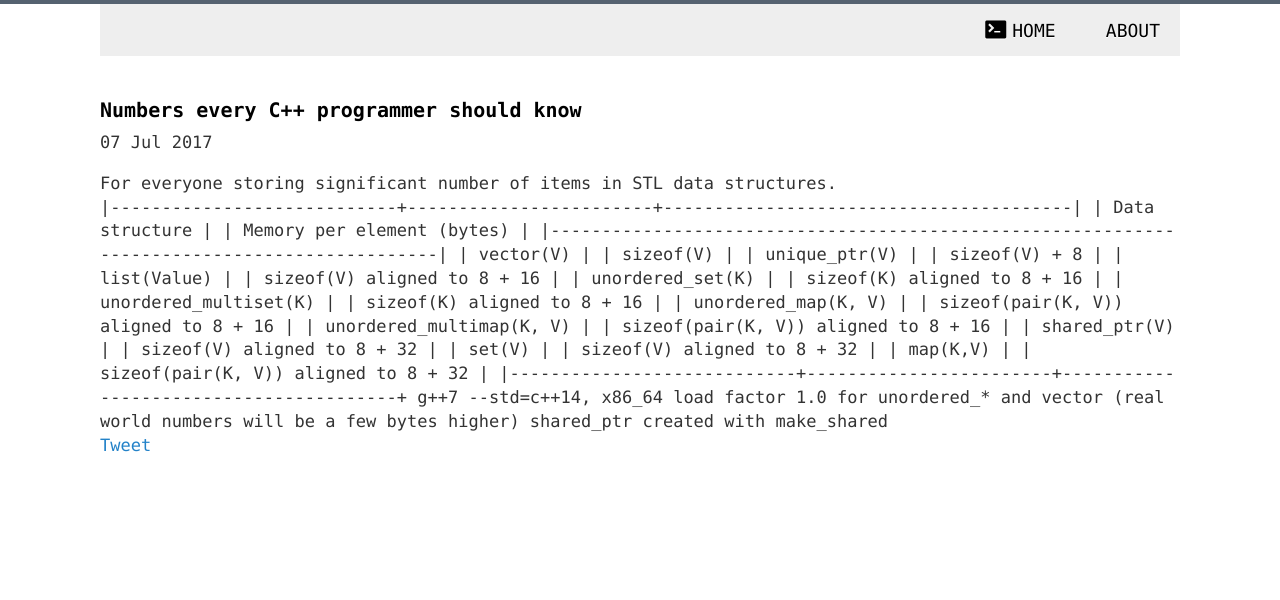
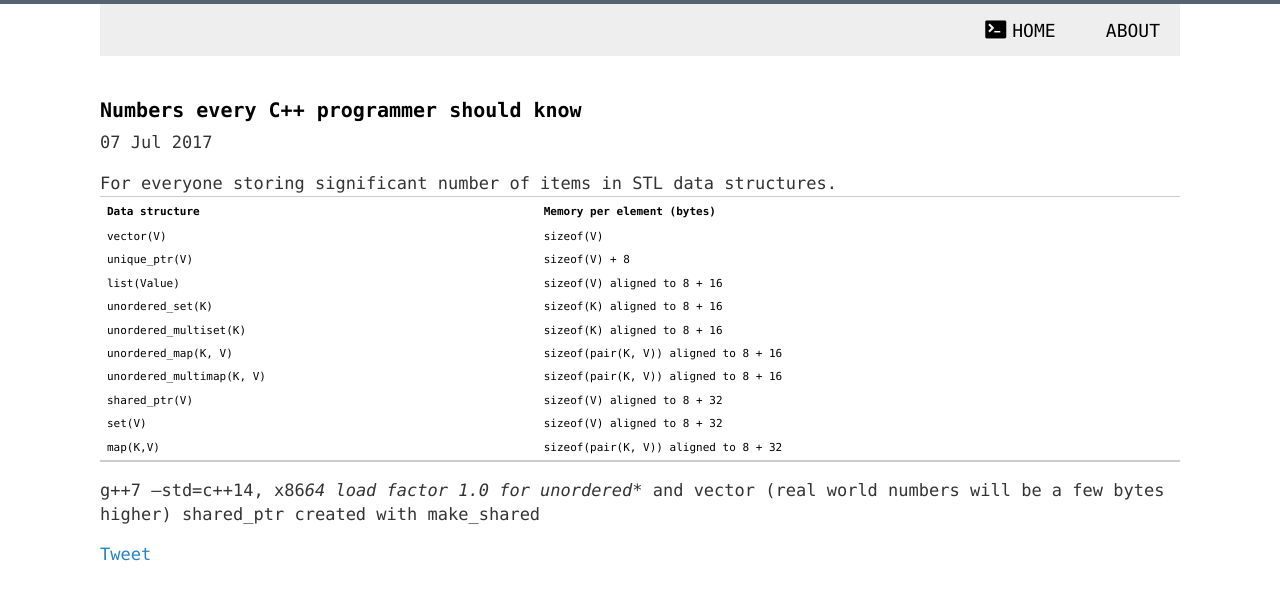
Before and after one commit to dyniusz/dyniusz.github.io, a Jekyll site: the page built from _posts/2017-07-07-STL-data-structures-numbers.md, in a window 1280 px wide. Shown: the top 600 px of the page. Built offline with Jekyll 4.4.1, drawn with Linux system fonts in a browser that asks for light colours; comment, search, counter and statistics services are not loaded.

Commit message:
Update 2017-07-07-STL-data-structures-numbers.md

```diff
--- a/_posts/2017-07-07-STL-data-structures-numbers.md
+++ b/_posts/2017-07-07-STL-data-structures-numbers.md
@@ -6,23 +6,21 @@ date: 2017-07-07
 <div class="css-full-post-content js-full-post-content">
 <div dir="ltr" style="text-align: left;" trbidi="on">For everyone storing significant number of items in STL data structures.</div>
 
+</div>
 
-|----------------------------+------------------------+----------------------------------------|
-|  Data structure            |                        |  Memory per element (bytes)            |
-|----------------------------------------------------------------------------------------------|
-|  vector(V)                 |                        |  sizeof(V)                             |
-|  unique_ptr(V)             |                        |  sizeof(V) + 8                         |
-|  list(Value)               |                        |  sizeof(V) aligned to 8 + 16           |
-|  unordered_set(K)          |                        |  sizeof(K) aligned to 8 + 16           |
-|  unordered_multiset(K)     |                        |  sizeof(K) aligned to 8 + 16           |
-|  unordered_map(K, V)       |                        |  sizeof(pair(K, V)) aligned to 8 + 16  |
-|  unordered_multimap(K, V)  |                        |  sizeof(pair(K, V)) aligned to 8 + 16  |
-|  shared_ptr(V)             |                        |  sizeof(V) aligned to 8 + 32           |
-|  set(V)                    |                        |  sizeof(V) aligned to 8 + 32           |
-|  map(K,V)                  |                        |  sizeof(pair(K, V)) aligned to 8 + 32  |
-|----------------------------+------------------------+----------------------------------------+
+|  Data structure | Memory per element (bytes)|
+|:---|:---|:---|
+|  vector(V) |  sizeof(V)                             |
+|  unique_ptr(V) |  sizeof(V) + 8                         |
+|  list(Value) |  sizeof(V) aligned to 8 + 16           |
+|  unordered_set(K)          |                         sizeof(K) aligned to 8 + 16           |
+|  unordered_multiset(K)     |                          sizeof(K) aligned to 8 + 16           |
+|  unordered_map(K, V)       |                          sizeof(pair(K, V)) aligned to 8 + 16  |
+|  unordered_multimap(K, V)  |                          sizeof(pair(K, V)) aligned to 8 + 16  |
+|  shared_ptr(V)             |                          sizeof(V) aligned to 8 + 32           |
+|  set(V)                    |                          sizeof(V) aligned to 8 + 32           |
+|  map(K,V)                  |                         sizeof(pair(K, V)) aligned to 8 + 32  |
+
 g++7 --std=c++14, x86_64
 load factor 1.0 for unordered_* and vector (real world numbers will be a few bytes higher)
 shared_ptr created with make_shared
-
-</div>
```
